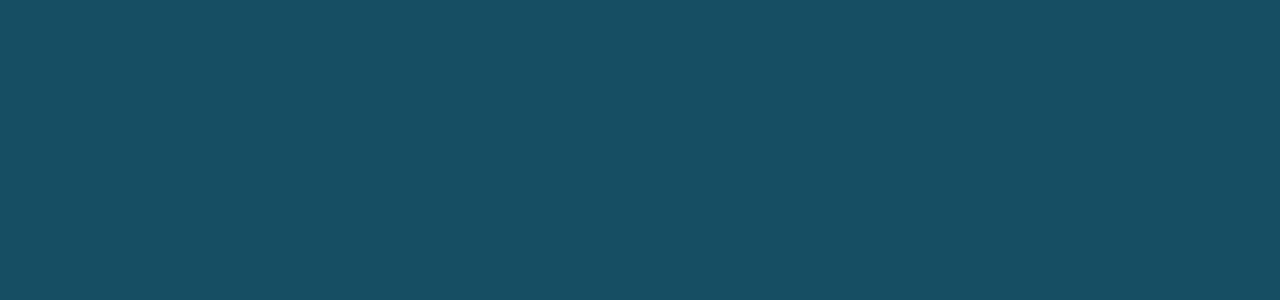
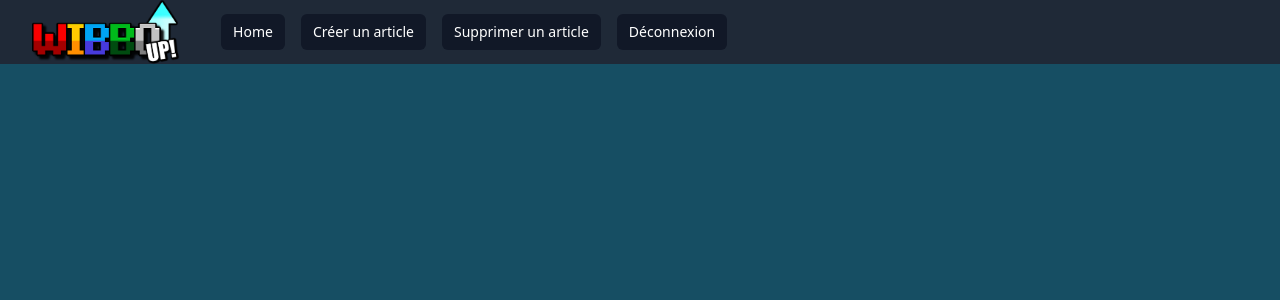
Before and after one commit to whynotap/wibbo-fansite, a Nuxt app: page /admin/home in a window 1280 px wide. Before the commit this address had no page. Shown: the top 300 px of the page. Built offline with nearby package versions, Linux system fonts and the light colour scheme.

Commit message:
Add files via upload

```diff
--- /dev/null
+++ b/src/pages/admin/home.vue
@@ -0,0 +1,40 @@
+<template>
+<div class="min-h-full">
+    <nav class="bg-gray-800">
+      <div class="mx-auto max-w-7xl px-4 sm:px-6 lg:px-8">
+        <div class="flex h-16 items-center justify-between">
+          <div class="flex items-center">
+            <div class="flex-shrink-0">
+              <img class="w-auto h-16 mx-auto" src="@/assets/imgs/logo.png" alt="Logo">
+            </div>
+            <div class="hidden md:block">
+              <div class="ml-10 flex items-baseline space-x-4">
+                <a href="#" class="bg-gray-900 text-white rounded-md px-3 py-2 text-sm font-medium" aria-current="page">Home</a>
+                <a href="#" class="bg-gray-900 text-white rounded-md px-3 py-2 text-sm font-medium" aria-current="page">Créer un article</a>
+                <a href="#" class="bg-gray-900 text-white rounded-md px-3 py-2 text-sm font-medium" aria-current="page">Supprimer un article</a>
+                <a href="#" class="bg-gray-900 text-white rounded-md px-3 py-2 text-sm font-medium" aria-current="page">Déconnexion</a>
+              </div>
+            </div>
+          </div>
+
+          <div class="-mr-2 flex md:hidden">
+            <button type="button" class="relative inline-flex items-center justify-center rounded-md bg-gray-800 p-2 text-gray-400 hover:bg-gray-700 hover:text-white focus:outline-none focus:ring-2 focus:ring-white focus:ring-offset-2 focus:ring-offset-gray-800" aria-controls="mobile-menu" aria-expanded="false">
+              <span class="absolute -inset-0.5"></span>
+              <span class="sr-only">Open main menu</span>
+              <svg class="block h-6 w-6" fill="none" viewBox="0 0 24 24" stroke-width="1.5" stroke="currentColor" aria-hidden="true">
+                <path stroke-linecap="round" stroke-linejoin="round" d="M3.75 6.75h16.5M3.75 12h16.5m-16.5 5.25h16.5" />
+              </svg>
+              <svg class="hidden h-6 w-6" fill="none" viewBox="0 0 24 24" stroke-width="1.5" stroke="currentColor" aria-hidden="true">
+                <path stroke-linecap="round" stroke-linejoin="round" d="M6 18L18 6M6 6l12 12" />
+              </svg>
+            </button>
+          </div>
+        </div>
+      </div>
+    </nav>
+    <main>
+      <div class="mx-auto max-w-7xl py-6 sm:px-6 lg:px-8">
+      </div>
+    </main>
+  </div>
+  </template>
```
